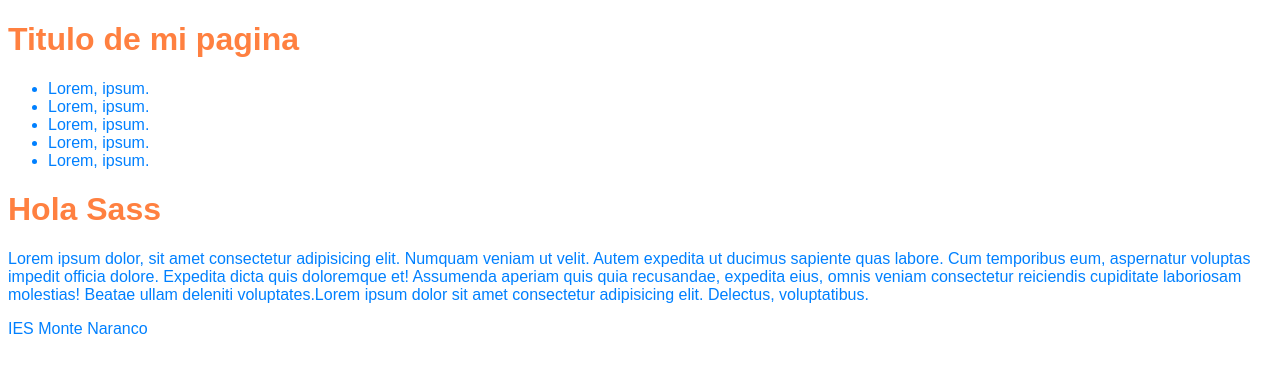
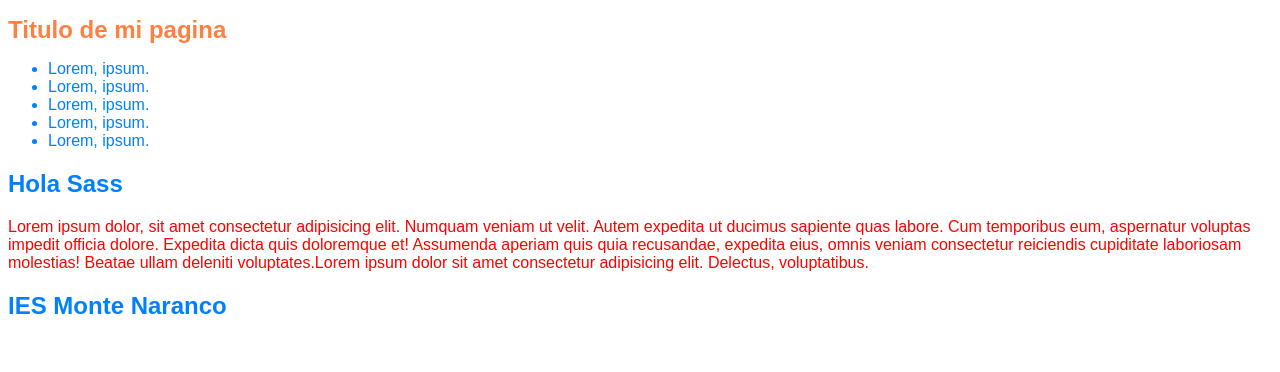
Before and after one commit to AlexGL4/DIW, a website: page ud1/3_sass/2_holamundo_sass/holamundo.html in a window 1280 px wide. Drawn offline with Linux system fonts and the light colour scheme.

Commit message:
DIW-UD1-Actividades

```diff
--- a/ud1/3_sass/2_holamunso_sass/holamundo.html
+++ b/ud1/3_sass/2_holamundo_sass/holamundo.html
@@ -20,12 +20,13 @@
         </nav>
     </header>
     <main>
-        <div class="principal"></div>
-        <h1>Hola Sass</h1>
+        <div class="principal">
+        <h2>Hola Sass</h2>
         <p>Lorem ipsum dolor, sit amet consectetur adipisicing elit. Numquam veniam ut velit. Autem expedita ut ducimus sapiente quas labore. Cum temporibus eum, aspernatur voluptas impedit officia dolore. Expedita dicta quis doloremque et! Assumenda aperiam quis quia recusandae, expedita eius, omnis veniam consectetur reiciendis cupiditate laboriosam molestias! Beatae ullam deleniti voluptates.Lorem ipsum dolor sit amet consectetur adipisicing elit. Delectus, voluptatibus.</p>
+        </div>
     </main>
     <footer>
-        <p id="instituto">IES Monte Naranco</p>
+        <h2 id="instituto">IES Monte Naranco</h2>
     </footer>
 </body>
 </html>
--- /dev/null
+++ b/ud1/3_sass/2_holamundo_sass/scss/estilos.scss
@@ -0,0 +1,34 @@
+
+$color-primario: #0080ff;
+$color-secundario: #ff8040;
+$color-terciario: #ff0000;
+
+$tipografia: Arial;
+$tipografia-titulos: Verdana;
+
+$espacio-base: 1rem;
+
+body{
+    font-family: $tipografia;
+    color: $color-primario;
+    font-size: $espacio-base;
+}
+h1{
+    font-size: 1.5*$espacio-base;
+    font-size: $tipografia-titulos;
+    color: $color-secundario;
+}
+
+main{
+    p{
+    color: $color-terciario;
+
+    }
+    h2{
+        color: $color-primario;
+        &:hover{
+            color:$color-secundario;
+        }
+    }
+
+}
--- a/ud1/3_sass/2_holamunso_sass/scss/estilos.scss
+++ /dev/null
@@ -1,20 +0,0 @@
-
-$color-primario: #0080ff;
-$color-secundario: #ff8040;
-$color-terciario: #ff0000;
-
-$tipografia: Arial;
-$tipografia-titulos: Verdana;
-
-$espacio-base: 1rem;
-
-*{
-    font-family: $tipografia;
-    color: $color-primario;
-    font-size: $espacio-base;
-}
-h1{
-    font-size: 2*$espacio-base;
-    font-size: $tipografia-titulos;
-    color: $color-secundario;
-}
```
Also changed, not shown: 3_sass/2_holamundo_sass/css/estilos.css (added), 3_sass/2_holamunso_sass/css/estilos.css (added), ud1/3_sass/2_holamundo_sass/css/estilos.css (added), ud1/3_sass/2_holamunso_sass/css/estilos.css (deleted).
